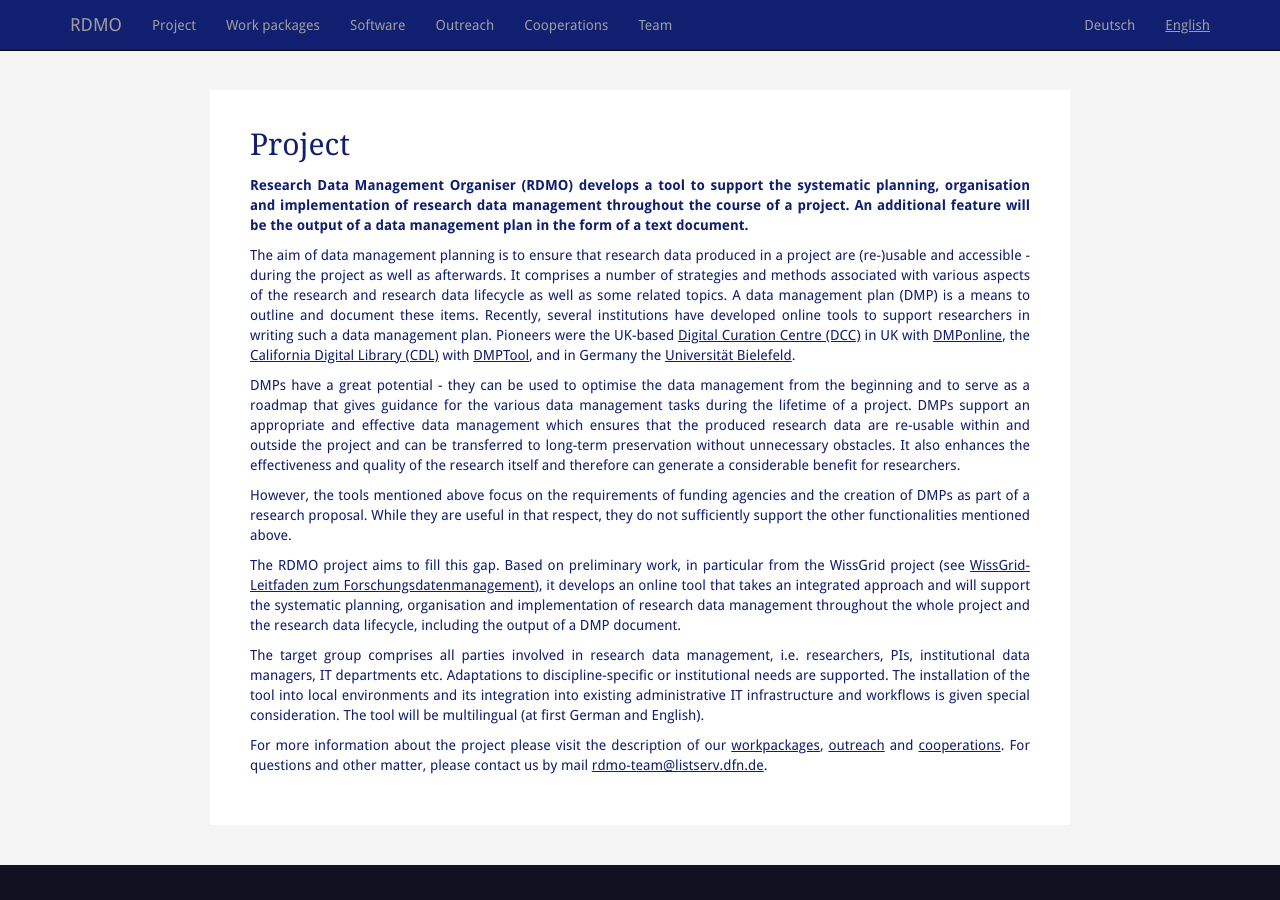
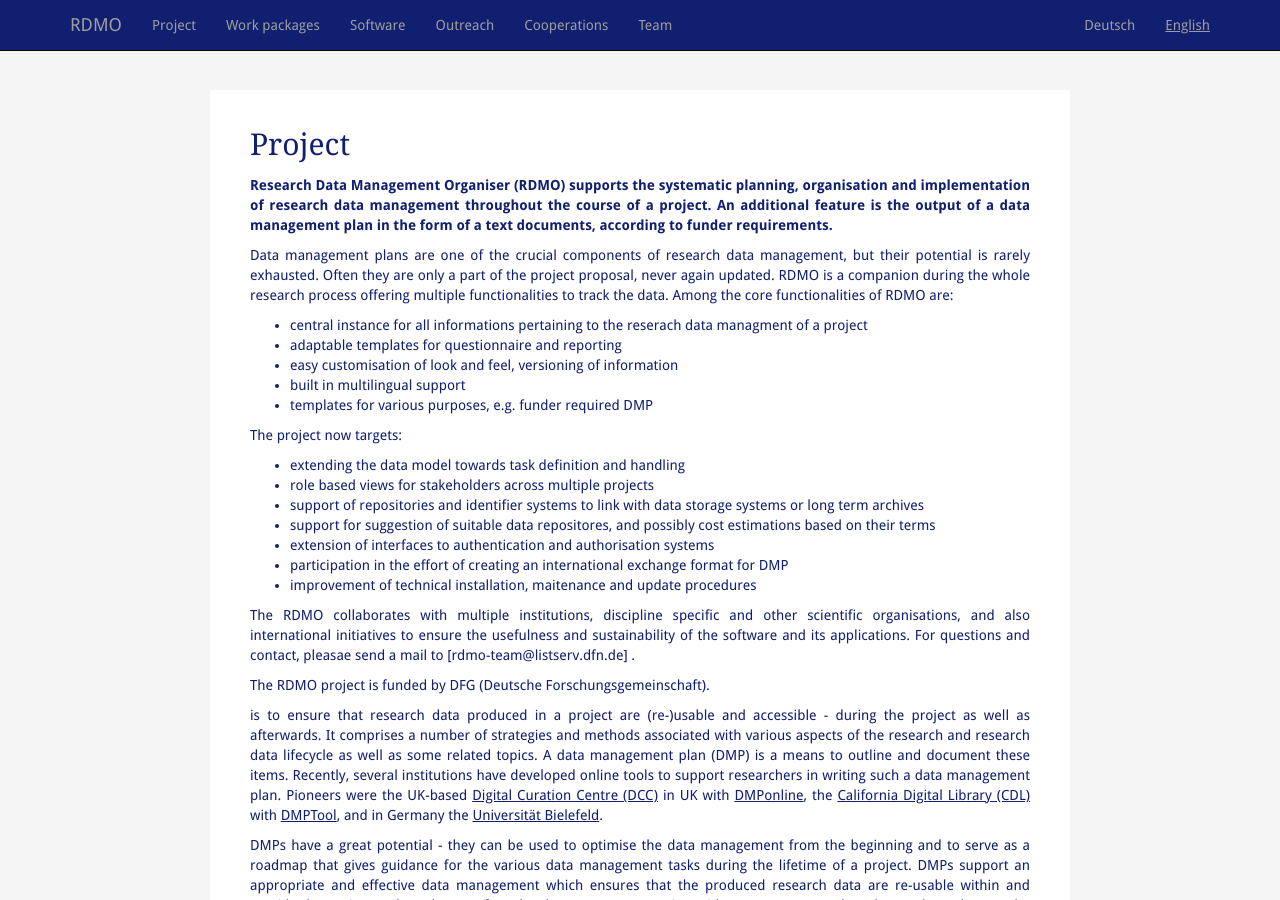
Before and after one commit to rdmorganiser/rdmorganiser.github.io, a Jekyll site: the page built from en/project.md, in a window 1280 px wide and 900 px high. Built offline with Jekyll 4.4.1, drawn with Linux system fonts in a browser that asks for light colours; our own code applies the rules of GitHub Pages for plain Markdown files.

Commit message:
translation draft

```diff
--- a/en/project.md
+++ b/en/project.md
@@ -8,9 +8,32 @@ lang: en
 Project
 =======
 
-**Research Data Management Organiser (RDMO) develops a tool to support the systematic planning, organisation and implementation of research data management throughout the course of a project. An additional feature will be the output of a data management plan in the form of a text document.**
+**Research Data Management Organiser (RDMO) supports the systematic planning, organisation and implementation of research data management throughout the course of a project. An additional feature is the output of a data management plan in the form of a text documents, according to funder requirements.**
 
-The aim of data management planning is to ensure that research data produced in a project are (re-)usable and accessible - during the project as well as afterwards. It comprises a number of strategies and methods associated with various aspects of the research and research data lifecycle as well as some related topics. A data management plan (DMP) is a means to outline and document these items. Recently, several institutions have developed online tools to support researchers in writing such a data management plan. Pioneers were the UK-based [Digital Curation Centre (DCC)](http://www.dcc.ac.uk) in UK with [DMPonline](https://dmponline.dcc.ac.uk), the [California Digital Library (CDL)](http://www.cdlib.org) with [DMPTool](https://dmptool.org/), and in Germany the [Universität Bielefeld](https://data.uni-bielefeld.de/de/data-management-plan).
+Data management plans are one of the crucial components of research data management, but their potential is rarely exhausted. Often they are only a part of the project proposal, never again updated. RDMO is a companion during the whole research process offering multiple functionalities to track the data.
+Among the core functionalities of RDMO are:
+  * central instance for all informations pertaining to the reserach data managment of a project
+  * adaptable templates for questionnaire and reporting
+  * easy customisation of look and feel, versioning of information
+  * built in multilingual support
+  * templates for various purposes, e.g. funder required DMP
+
+The project now targets:
+  * extending the data model towards task definition and handling
+  * role based views for stakeholders across multiple projects
+  * support of repositories and identifier systems to link with data storage systems or long term archives
+  * support for suggestion of suitable data repositores, and possibly cost estimations based on their terms
+  * extension of interfaces to authentication and authorisation systems
+  * participation in the effort of creating an international exchange format for DMP
+  * improvement of technical installation, maitenance and update procedures
+
+The RDMO collaborates with multiple institutions, discipline specific and other scientific organisations, and also international
+initiatives to ensure the usefulness and sustainability of the software and its applications. For questions and contact, pleasae send a mail to [rdmo-team@listserv.dfn.de] .
+
+The RDMO project is funded by DFG (Deutsche Forschungsgemeinschaft).
+
+
+is to ensure that research data produced in a project are (re-)usable and accessible - during the project as well as afterwards. It comprises a number of strategies and methods associated with various aspects of the research and research data lifecycle as well as some related topics. A data management plan (DMP) is a means to outline and document these items. Recently, several institutions have developed online tools to support researchers in writing such a data management plan. Pioneers were the UK-based [Digital Curation Centre (DCC)](http://www.dcc.ac.uk) in UK with [DMPonline](https://dmponline.dcc.ac.uk), the [California Digital Library (CDL)](http://www.cdlib.org) with [DMPTool](https://dmptool.org/), and in Germany the [Universität Bielefeld](https://data.uni-bielefeld.de/de/data-management-plan).
 
 DMPs have a great potential - they can be used to optimise the data management from the beginning and to serve as a roadmap that gives guidance for the various data management tasks during the lifetime of a project. DMPs support an appropriate and effective data management which ensures that the produced research data are re-usable within and outside the project and can be transferred to long-term preservation without unnecessary obstacles. It also enhances the effectiveness and quality of the research itself and therefore can generate a considerable benefit for researchers.
 
```
